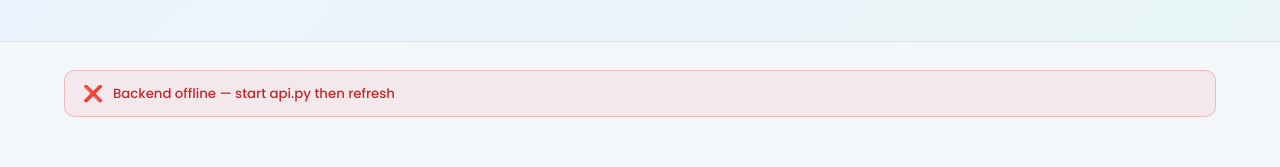
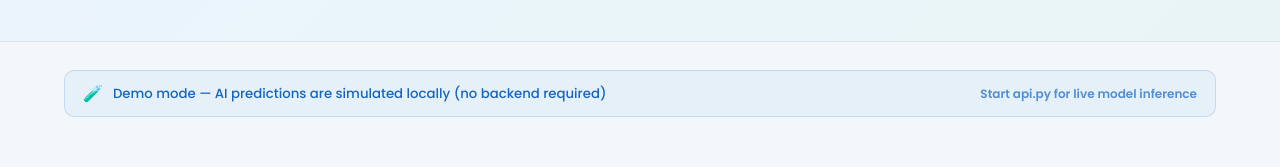
Before and after one commit to mkcs28/Cardiology, a React (Vite) app: page /ecg-calculator in a window 1280 px wide. Shown: the part 247-414 px from the top of the page. Built offline with nearby package versions, Linux system fonts and the light colour scheme; no server answers.

Commit message:
Add files via upload

```diff
--- a/src/components/ApiStatusBanner.jsx
+++ b/src/components/ApiStatusBanner.jsx
@@ -1,12 +1,13 @@
 // src/components/ApiStatusBanner.jsx
-// Shows live backend connectivity status on calculator pages.
+// Shows backend status — adapts gracefully to mock mode so
+// the hosted demo remains clearly labelled.
 
 import { useEffect, useState } from "react";
 import { fetchHealth } from "../api/client";
 
 export default function ApiStatusBanner() {
-  const [status,  setStatus]  = useState("checking"); // checking | online | offline
-  const [info,    setInfo]    = useState(null);
+  const [status, setStatus] = useState("checking");
+  const [info,   setInfo]   = useState(null);
 
   useEffect(() => {
     let cancelled = false;
@@ -21,40 +22,38 @@ export default function ApiStatusBanner() {
     return () => { cancelled = true; };
   }, []);
 
-  const styles = {
-    checking: { bg: "rgba(255,179,0,0.08)",  border: "rgba(255,179,0,0.3)",  color: "#B45309" },
-    online:   { bg: "rgba(102,187,106,0.08)", border: "rgba(102,187,106,0.3)", color: "#2E7D32" },
-    offline:  { bg: "rgba(239,83,80,0.08)",  border: "rgba(239,83,80,0.3)",  color: "#C62828" },
+  const cfg = {
+    checking: { bg: "rgba(255,179,0,0.08)",   border: "rgba(255,179,0,0.3)",   color: "#B45309", icon: "⏳", text: "Connecting to CardioAI backend…" },
+    online:   { bg: "rgba(102,187,106,0.08)", border: "rgba(102,187,106,0.3)", color: "#2E7D32", icon: "✅", text: `Backend online · ${info?.device ?? "CPU"} · Live predictions active` },
+    offline:  { bg: "rgba(30,136,229,0.06)",  border: "rgba(30,136,229,0.2)", color: "#1565C0", icon: "🧪", text: "Demo mode — AI predictions are simulated locally (no backend required)" },
   }[status];
-
-  const icons   = { checking: "⏳", online: "✅", offline: "❌" };
-  const labels  = {
-    checking: "Connecting to CardioAI backend…",
-    online:   `Backend online · ${info?.device ?? "CPU"} · API ready`,
-    offline:  "Backend offline — start api.py then refresh",
-  };
 
   return (
     <div style={{
-      background:   styles.bg,
-      border:       `1px solid ${styles.border}`,
+      background: cfg.bg,
+      border: `1px solid ${cfg.border}`,
       borderRadius: "var(--radius-sm)",
-      padding:      "10px 18px",
-      display:      "flex",
-      alignItems:   "center",
-      gap:          10,
-      fontSize:     "0.83rem",
-      fontWeight:   500,
-      color:        styles.color,
+      padding: "10px 18px",
+      display: "flex",
+      alignItems: "center",
+      gap: 10,
+      fontSize: "0.83rem",
+      fontWeight: 500,
+      color: cfg.color,
       marginBottom: 20,
     }}>
-      <span style={{ fontSize: "1rem" }}>{icons[status]}</span>
-      <span>{labels[status]}</span>
+      <span style={{ fontSize: "1rem" }}>{cfg.icon}</span>
+      <span>{cfg.text}</span>
       {status === "online" && info?.modelsLoaded?.length > 0 && (
         <span style={{ marginLeft: "auto", fontWeight: 600, fontSize: "0.78rem", opacity: 0.8 }}>
           Loaded: {info.modelsLoaded.join(", ")}
         </span>
       )}
+      {status === "offline" && (
+        <span style={{ marginLeft: "auto", fontWeight: 600, fontSize: "0.75rem", opacity: 0.7 }}>
+          Start api.py for live model inference
+        </span>
+      )}
     </div>
   );
 }
```
